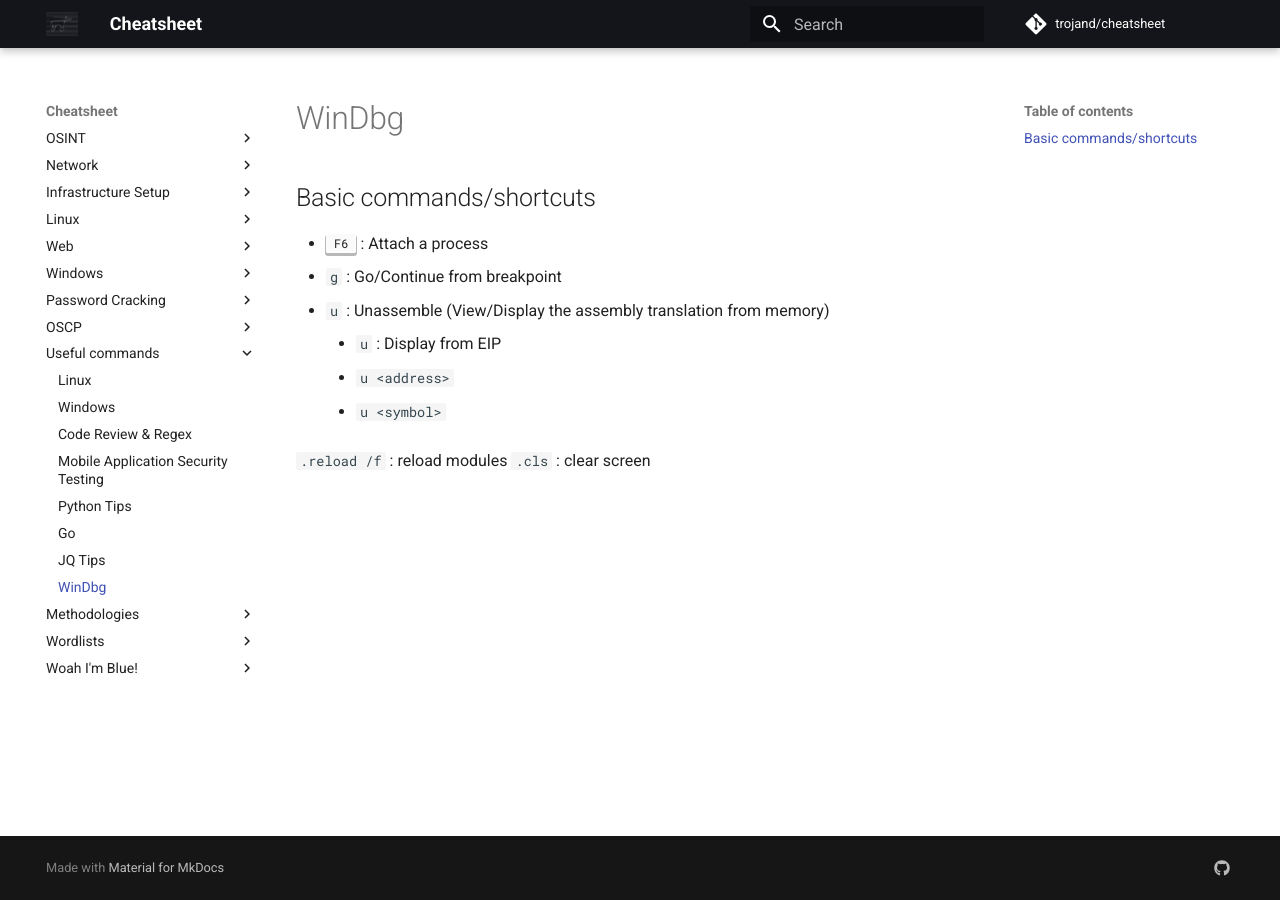
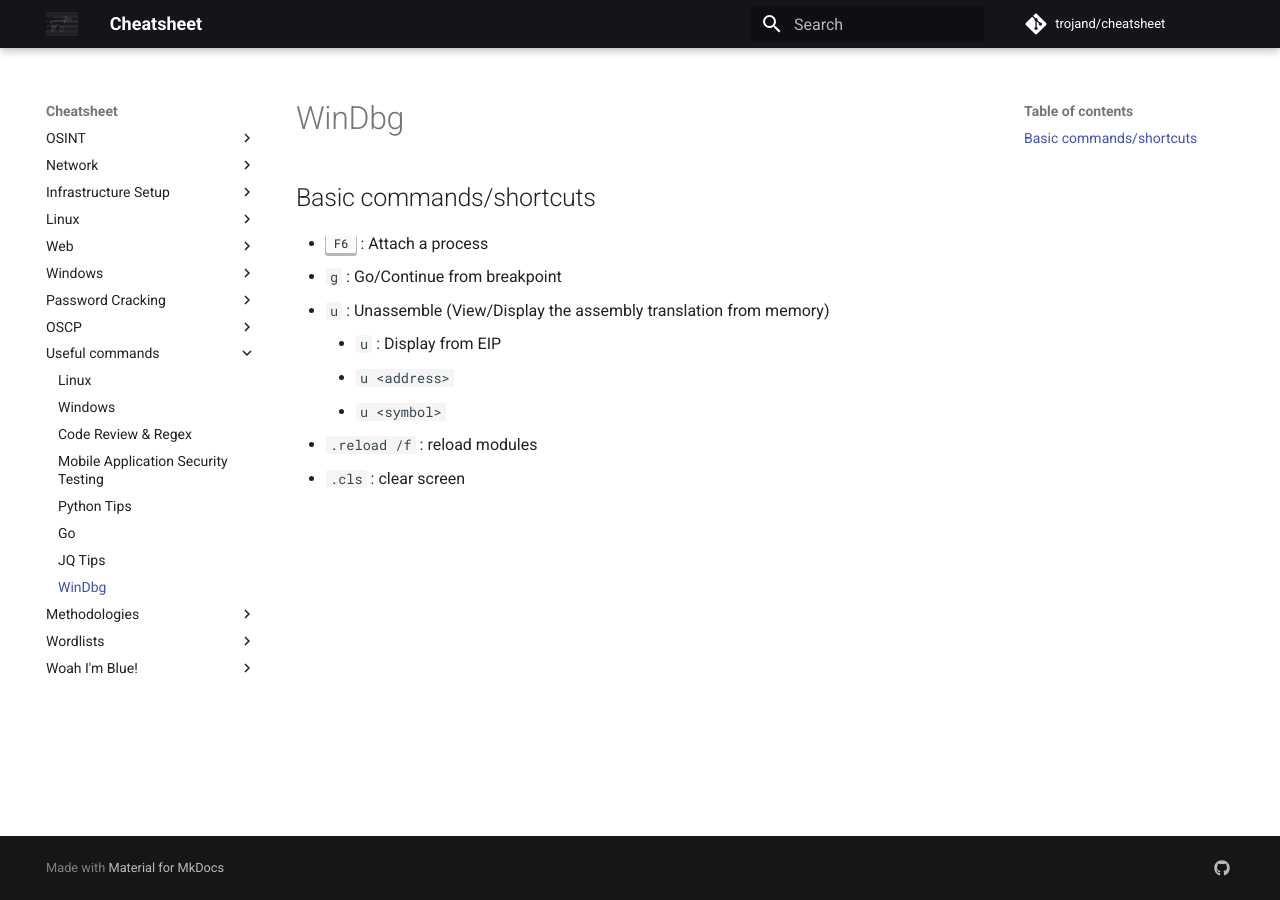
Before and after one commit to trojand/cheatsheet, an MkDocs documentation site: the page built from docs/Useful_Commands/WinDbg.md, in a window 1280 px wide. Built offline with MkDocs 1.6.1 and Material for MkDocs 9.7.7, drawn with Linux system fonts in a browser that asks for light colours; comment, search, counter and statistics services are not loaded.

Commit message:
Update WinDbg.md

```diff
--- a/docs/Useful_Commands/WinDbg.md
+++ b/docs/Useful_Commands/WinDbg.md
@@ -8,5 +8,7 @@
     * `u <address>`
     * `u <symbol>`
 
-`.reload /f` : reload modules
-`.cls` : clear screen
+
+
+* `.reload /f` : reload modules
+* `.cls` : clear screen
```
